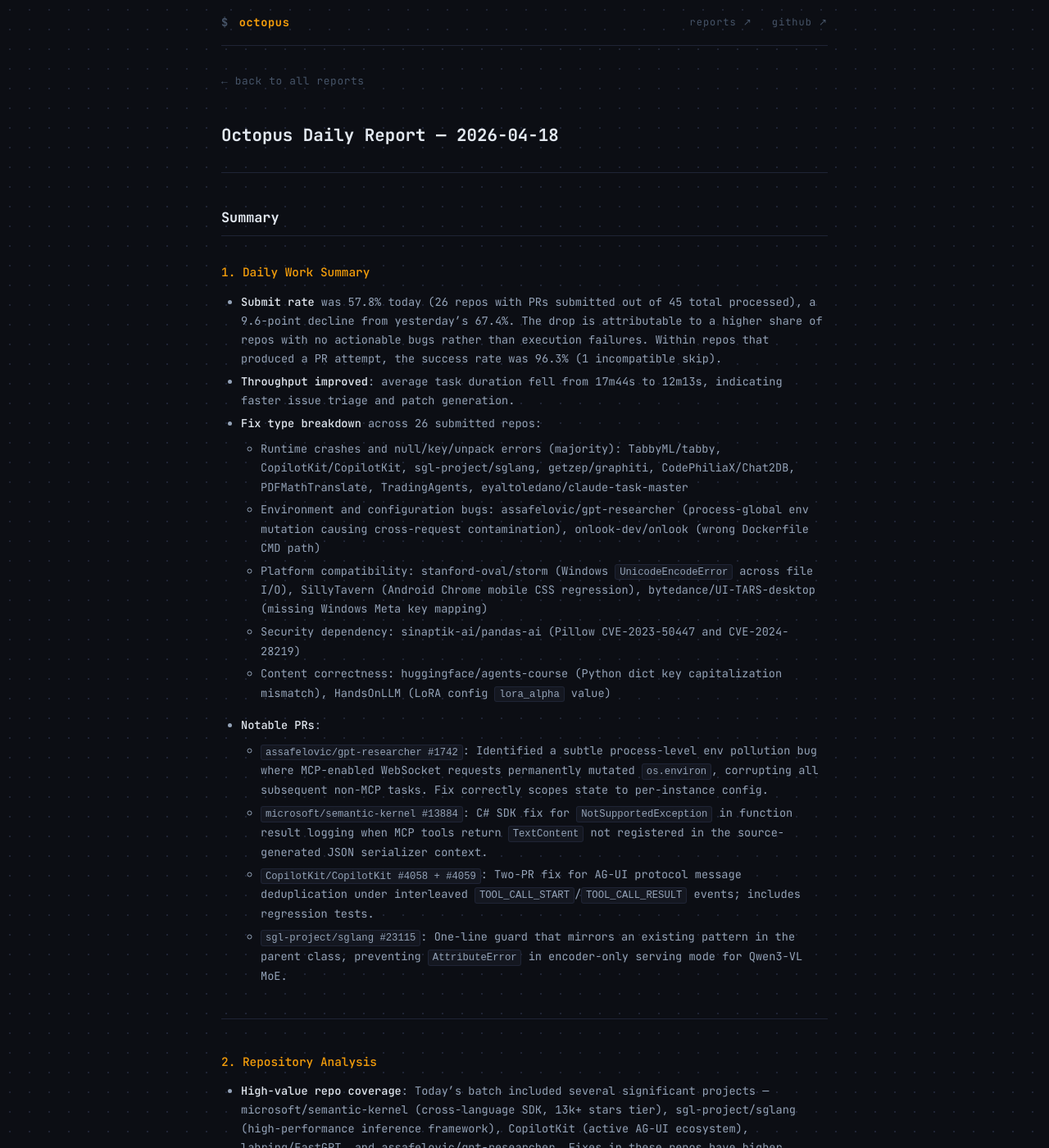
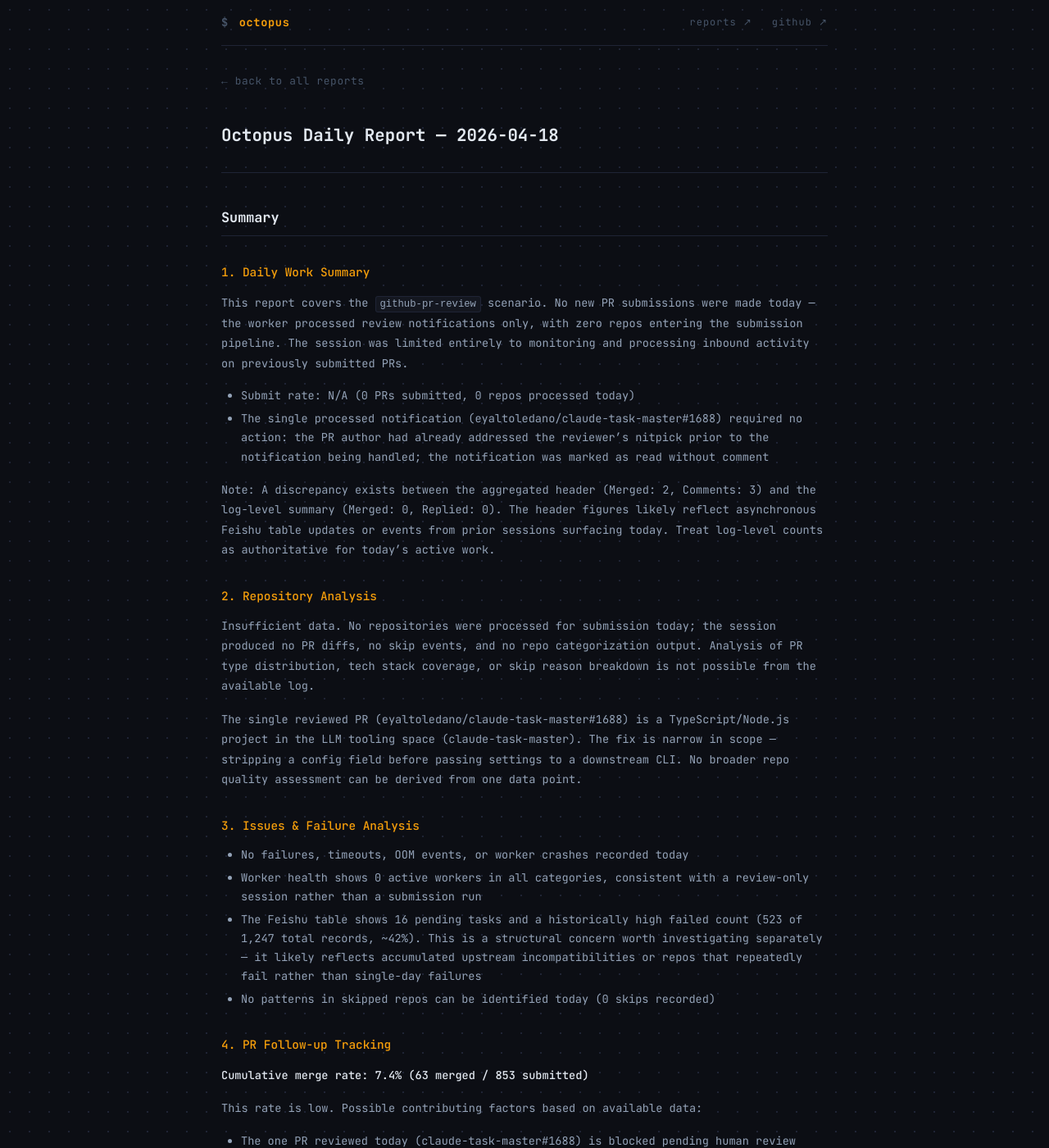
Before and after one commit to octo-patch/daily-reports, a Jekyll site: the page built from 2026-04/2026-04-18.md, in a window 1280 px wide and 1400 px high. Shown: the whole window at 82% size. Built offline with Jekyll 4.4.1, drawn with Linux system fonts in a browser that asks for light colours; some of the changed text lies outside the part shown.

Commit message:
daily report: 2026-04-18

```diff
--- a/2026-04/2026-04-18.md
+++ b/2026-04/2026-04-18.md
@@ -1,64 +1,47 @@
 ---
 layout: report
 title: "Octopus Daily Report — 2026-04-18"
-summary: "- **Submit rate** was 57.8% today (26 repos with PRs submitted out of 45 total processed), a 9.6-point decline from yesterdays 67.4%. The drop is attributable to a higher share of repos with no action"
+summary: "This report covers the `github-pr-review` scenario. No new PR submissions were made today — the worker processed review notifications only, with zero repos entering the submission pipeline. The sessio"
 ---
 
 ## Summary
 
 ### 1. Daily Work Summary
 
-- **Submit rate** was 57.8% today (26 repos with PRs submitted out of 45 total processed), a 9.6-point decline from yesterday's 67.4%. The drop is attributable to a higher share of repos with no actionable bugs rather than execution failures. Within repos that produced a PR attempt, the success rate was 96.3% (1 incompatible skip).
-- **Throughput improved**: average task duration fell from 17m44s to 12m13s, indicating faster issue triage and patch generation.
-- **Fix type breakdown** across 26 submitted repos:
-  - Runtime crashes and null/key/unpack errors (majority): TabbyML/tabby, CopilotKit/CopilotKit, sgl-project/sglang, getzep/graphiti, CodePhiliaX/Chat2DB, PDFMathTranslate, TradingAgents, eyaltoledano/claude-task-master
-  - Environment and configuration bugs: assafelovic/gpt-researcher (process-global env mutation causing cross-request contamination), onlook-dev/onlook (wrong Dockerfile CMD path)
-  - Platform compatibility: stanford-oval/storm (Windows `UnicodeEncodeError` across file I/O), SillyTavern (Android Chrome mobile CSS regression), bytedance/UI-TARS-desktop (missing Windows Meta key mapping)
-  - Security dependency: sinaptik-ai/pandas-ai (Pillow CVE-2023-50447 and CVE-2024-28219)
-  - Content correctness: huggingface/agents-course (Python dict key capitalization mismatch), HandsOnLLM (LoRA config `lora_alpha` value)
-- **Notable PRs**:
-  - `assafelovic/gpt-researcher #1742`: Identified a subtle process-level env pollution bug where MCP-enabled WebSocket requests permanently mutated `os.environ`, corrupting all subsequent non-MCP tasks. Fix correctly scopes state to per-instance config.
-  - `microsoft/semantic-kernel #13884`: C# SDK fix for `NotSupportedException` in function result logging when MCP tools return `TextContent` not registered in the source-generated JSON serializer context.
-  - `CopilotKit/CopilotKit #4058 + #4059`: Two-PR fix for AG-UI protocol message deduplication under interleaved `TOOL_CALL_START`/`TOOL_CALL_RESULT` events; includes regression tests.
-  - `sgl-project/sglang #23115`: One-line guard that mirrors an existing pattern in the parent class, preventing `AttributeError` in encoder-only serving mode for Qwen3-VL MoE.
+This report covers the `github-pr-review` scenario. No new PR submissions were made today — the worker processed review notifications only, with zero repos entering the submission pipeline. The session was limited entirely to monitoring and processing inbound activity on previously submitted PRs.
 
----
+- Submit rate: N/A (0 PRs submitted, 0 repos processed today)
+- The single processed notification (eyaltoledano/claude-task-master#1688) required no action: the PR author had already addressed the reviewer's nitpick prior to the notification being handled; the notification was marked as read without comment
+
+Note: A discrepancy exists between the aggregated header (Merged: 2, Comments: 3) and the log-level summary (Merged: 0, Replied: 0). The header figures likely reflect asynchronous Feishu table updates or events from prior sessions surfacing today. Treat log-level counts as authoritative for today's active work.
 
 ### 2. Repository Analysis
 
-- **High-value repo coverage**: Today's batch included several significant projects — microsoft/semantic-kernel (cross-language SDK, 13k+ stars tier), sgl-project/sglang (high-performance inference framework), CopilotKit (active AG-UI ecosystem), labring/FastGPT, and assafelovic/gpt-researcher. Fixes in these repos have higher downstream impact.
-- **Tech stack distribution**: Python (majority: storm, gpt-researcher, sglang, graphiti, pandas-ai, PDFMathTranslate), TypeScript/React (CopilotKit, FastGPT, onlook, voideditor), C#/.NET (semantic-kernel), Kotlin (TabbyML IntelliJ plugin), CSS (SillyTavern, void).
-- **Skipped repo categorization**:
+Insufficient data. No repositories were processed for submission today; the session produced no PR diffs, no skip events, and no repo categorization output. Analysis of PR type distribution, tech stack coverage, or skip reason breakdown is not possible from the available log.
 
-  | Reason | Repos | Action |
-  |--------|-------|--------|
-  | Archived / read-only | feder-cr/Jobs_Applier_AI_Agent_AIHawk | Add to upstream blacklist; PRs will always be rejected |
-  | All issues are spam | microsoft/JARVIS (30/30 spam) | Add to upstream blacklist; no legitimate bugs reachable |
-  | No bug-fix issues | NirDiamant/RAG_Techniques (all feature requests), toon-format/toon (user error misreported as bug) | Expected outcome; no action needed |
-  | Maintainer policy (low merge probability) | Pythagora-io/gpt-pilot (explicitly "no longer maintained", recent community PRs closed) | Deprioritize or remove from rotation |
-  | Only security vulns / feature requests | Langchain-Chatchat | Skip is correct; security issues require maintainer-led response |
-
----
+The single reviewed PR (eyaltoledano/claude-task-master#1688) is a TypeScript/Node.js project in the LLM tooling space (claude-task-master). The fix is narrow in scope — stripping a config field before passing settings to a downstream CLI. No broader repo quality assessment can be derived from one data point.
 
 ### 3. Issues & Failure Analysis
 
-- **No failures or timeouts today**: 0 failed, 0 timeout, 45 workers all healthy. This is a clean execution run.
-- **Root cause of submit rate decline**: Entirely upstream task selection, not bot execution problems. The 19 skips break down as: inactive/archived repos, spam-only trackers, feature-request-only issue lists, and repos where all actionable bugs already had open PRs. These are correct skips.
-- **Recurring selection inefficiency patterns**:
-  - `microsoft/JARVIS` appearing in rotation despite 100% spam issues represents wasted scan time. The repo should be blacklisted.
-  - `Pythagora-io/gpt-pilot` was noted as "no longer maintained" in its own README; the skipped-incompatible classification was correct, but the repo consuming a queue slot is avoidable.
-  - `toon-format/toon` and similar low-issue-count repos (6 open issues, none actionable) have low expected yield and inflate the skipped count.
-- **No bot-side failures detected**: All SKIPPEDs in the log that show PRs submitted (e.g., kotaemon, litellm, sim) are intermediate task skips (Feishu record updates, background compile checks), not repo-level skips. Actual PR execution succeeded in those cases.
-
----
+- No failures, timeouts, OOM events, or worker crashes recorded today
+- Worker health shows 0 active workers in all categories, consistent with a review-only session rather than a submission run
+- The Feishu table shows 16 pending tasks and a historically high failed count (523 of 1,247 total records, ~42%). This is a structural concern worth investigating separately — it likely reflects accumulated upstream incompatibilities or repos that repeatedly fail rather than single-day failures
+- No patterns in skipped repos can be identified today (0 skips recorded)
 
 ### 4. PR Follow-up Tracking
 
-- **Today's review activity**: 0 notifications, 0 merged, 0 closed, 0 comments. No new maintainer feedback to analyze.
-- **Cumulative merge rate**: 7.4% (63 merged out of 853 submitted). This is low but expected for an autonomous contribution bot targeting diverse open-source repos.
-- **Likely causes for low merge rate**:
-  - A portion of the 853 submitted PRs are recent (today adds 26+); merge lag of days to weeks is normal for volunteer-maintained projects.
-  - Some target repos have low maintainer activity overall — repos that rarely merge any community PRs will suppress the rate regardless of fix quality.
-  - Repos like Pythagora-io/gpt-pilot (confirmed closing community PRs) skew the denominator negatively; removing them from rotation would improve the effective merge rate over time.
-- **No specific maintainer feedback patterns available today.** Tracking should be revisited once review notifications accumulate over the next 3-5 days for the current batch.
-- **Recommended priority adjustment**: Repos with confirmed low merge rates (Pythagora-io/gpt-pilot, feder-cr/Jobs_Applier_AI_Agent_AIHawk, microsoft/JARVIS) should be removed from the rotation queue to improve both submit rate and long-term merge rate.
+**Cumulative merge rate: 7.4% (63 merged / 853 submitted)**
+
+This rate is low. Possible contributing factors based on available data:
+
+- The one PR reviewed today (claude-task-master#1688) is blocked pending human review despite the author having addressed all automated feedback. This is a common pattern: PRs stall not due to quality issues but due to maintainer response lag
+- The coderabbitai review cycle (nitpick raised, addressed, acknowledged) completed cleanly — no indication of PR quality problems in this case
+- With 16 tasks still pending in Feishu and a 7.4% historical merge rate, priority should be given to auditing the 523 failed records to determine how many represent permanently unviable targets versus recoverable failures
+
+**Actionable suggestions:**
+
+1. Audit the 523 failed Feishu records to separate permanent failures (repo archived, no LLM dependency, maintainer explicitly declined) from transient ones — this directly affects queue health
+2. For the 790 submitted-but-unmerged PRs, check how many have received any maintainer response; repos with zero engagement after 2+ weeks are candidates for deprioritization
+3. claude-task-master is an active, responsive repo (automated review cycle completed same day) — flag it as a high-responsiveness target for future submissions
+
+No new maintainer feedback patterns can be extracted from today's session alone.
```
